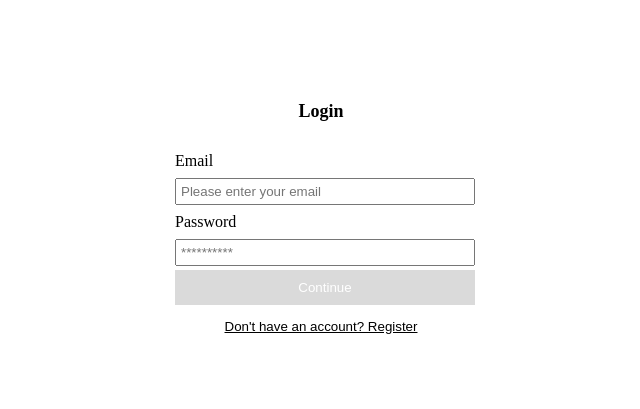
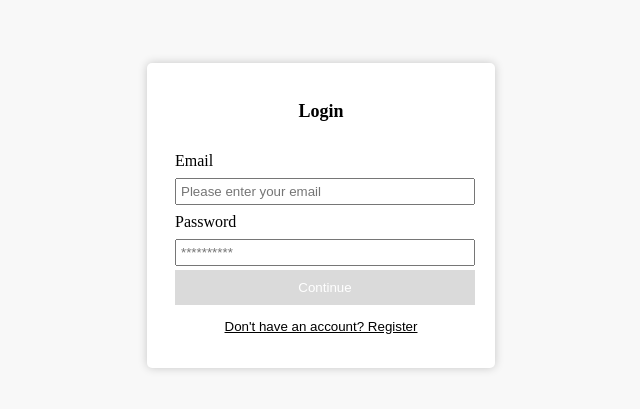
Before and after one commit to pro-j7/221, a React (Create React App) app: page / in a window 1280 px wide. Shown: the part 113-522 px from the top of the page, without its empty margins (319-959 px from the left). Built offline with nearby package versions, Linux system fonts and the light colour scheme.

Commit message:
login/register

```diff
--- a/src/App.jsx
+++ b/src/App.jsx
@@ -23,7 +23,6 @@ function App() {
       ) : (
         <Register onFormSwitch={taggleForm} />
       )}
-      {/* <Modal /> */}
     </div>
   );
 }
--- a/src/index.css
+++ b/src/index.css
@@ -1,71 +1,57 @@
 /* index.css */
-body {
-  text-align: center;
-  display: flex;
-  justify-content: center;
-  align-items: center;
-  min-height: 80vh;
-  font-family: Arial, sans-serif;
-  background-color: white;
+
+:root {
+  --color-background-color: #f8f8f8;
+  --color-news-article-color: #121212;
+  --color-news-title-color: #121212;
+  --color-news-content-color: #5a5a5a;
 }
 
-.logo-img {
-  padding: 0;
-  height: 10%;
-  border-bottom: solid black;
+body {
+  font-family: Arial, sans-serif;
+  background-color: var(--color-background-color);
 }
 
-.login-text {
-  display: flex;
-  justify-content: center;
-  font-family: "Times New Roman", Times, serif;
-  font-size: large;
-  font-weight: bold;
+#root {
+  padding: 20px;
+  background-color: #ffffff;
+  border-radius: 5px;
+  box-shadow: 0 0 10px rgba(0, 0, 0, 0.2);
 }
 
-.user-form-container,
-.login-form,
-.register-form {
-  display: flex;
-  flex-direction: column;
-  justify-content: center;
-  width: 300px;
-  padding: 0.25rem;
+h1 {
+  color: var(--color-news-article-color);
 }
 
-label {
-  text-align: left;
-  font-family: "Times New Roman", Times, serif;
-  padding: 0.25rem 0;
+ul {
+  list-style: none;
+  padding: 0;
 }
 
-input {
-  margin: 0.25rem 0;
-  padding: 0.25rem;
+li {
+  margin-bottom: 10px;
 }
 
-button {
-  background-color: black;
-  color: white;
-  border: none;
-  padding: 10px;
-  cursor: pointer;
+a {
+  text-decoration: none;
+  color: var(--color-news-title-color);
+  font-family: "Lora", serif;
+  font-weight: bold;
+  font-size: 1.375rem;
 }
 
-.submitButton:disabled {
-  background-color: #dadada;
-  color: white;
+.story-image {
+  width: 30%;
+  height: 30%;
+  object-fit: cover;
+  /*   position: absolute;
+  width: 100%;
+  height: 100%;
+  z-index: 40;
+  display: flex;
+  justify-content: flex-end;
+  align-items: flex-end;
+  background-color: transparent;
+  border: none;
+  padding: 12px 16px; */
 }
-
-.link-btn {
-  background: none;
-  color: black;
-  text-decoration: underline;
-}
-
-.errorMessage {
-  text-align: left;
-  font-family: "Times New Roman", Times, serif;
-  font-size: small;
-  color: red;
-}
--- /dev/null
+++ b/src/pages/login/login.css
@@ -0,0 +1,71 @@
+/* index.css */
+body {
+  text-align: center;
+  display: flex;
+  justify-content: center;
+  align-items: center;
+  min-height: 80vh;
+  font-family: Arial, sans-serif;
+  background-color: white;
+}
+
+.logo-img {
+  padding: 0;
+  height: 10%;
+  border-bottom: solid black;
+}
+
+.login-text {
+  display: flex;
+  justify-content: center;
+  font-family: "Times New Roman", Times, serif;
+  font-size: large;
+  font-weight: bold;
+}
+
+.user-form-container,
+.login-form,
+.register-form {
+  display: flex;
+  flex-direction: column;
+  justify-content: center;
+  width: 300px;
+  padding: 0.25rem;
+}
+
+label {
+  text-align: left;
+  font-family: "Times New Roman", Times, serif;
+  padding: 0.25rem 0;
+}
+
+input {
+  margin: 0.25rem 0;
+  padding: 0.25rem;
+}
+
+button {
+  background-color: black;
+  color: white;
+  border: none;
+  padding: 10px;
+  cursor: pointer;
+}
+
+.submitButton:disabled {
+  background-color: #dadada;
+  color: white;
+}
+
+.link-btn {
+  background: none;
+  color: black;
+  text-decoration: underline;
+}
+
+.errorMessage {
+  text-align: left;
+  font-family: "Times New Roman", Times, serif;
+  font-size: small;
+  color: red;
+}
--- a/src/pages/login/login.jsx
+++ b/src/pages/login/login.jsx
@@ -1,4 +1,5 @@
 import React, { useState, useEffect } from "react";
+import "./login.css";
 
 const User = {
   email: "soojin0869@gmail.com",
--- a/src/pages/login/register.jsx
+++ b/src/pages/login/register.jsx
@@ -1,4 +1,5 @@
 import React, { useState, useEffect } from "react";
+import "./login.css";
 
 const User = {
   email: "soojin0869@gmail.com",
```
